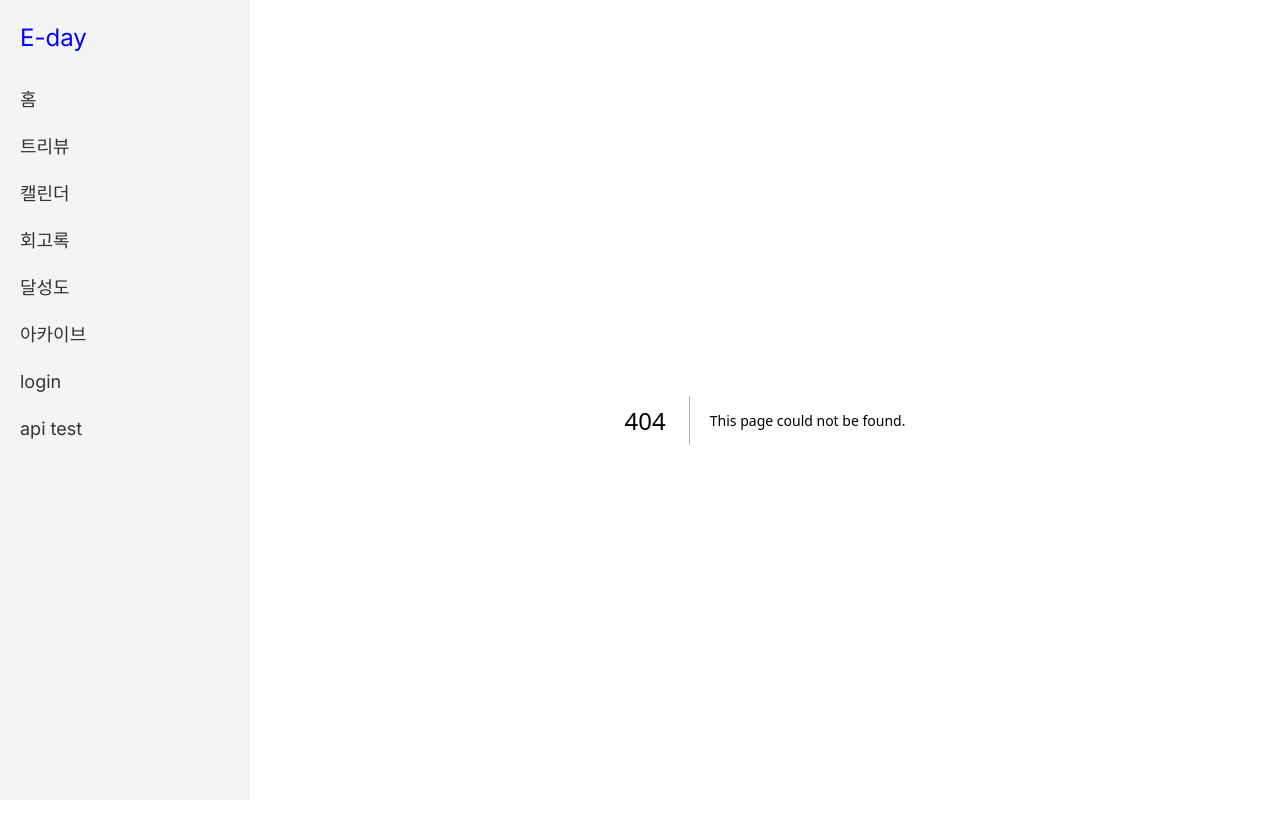
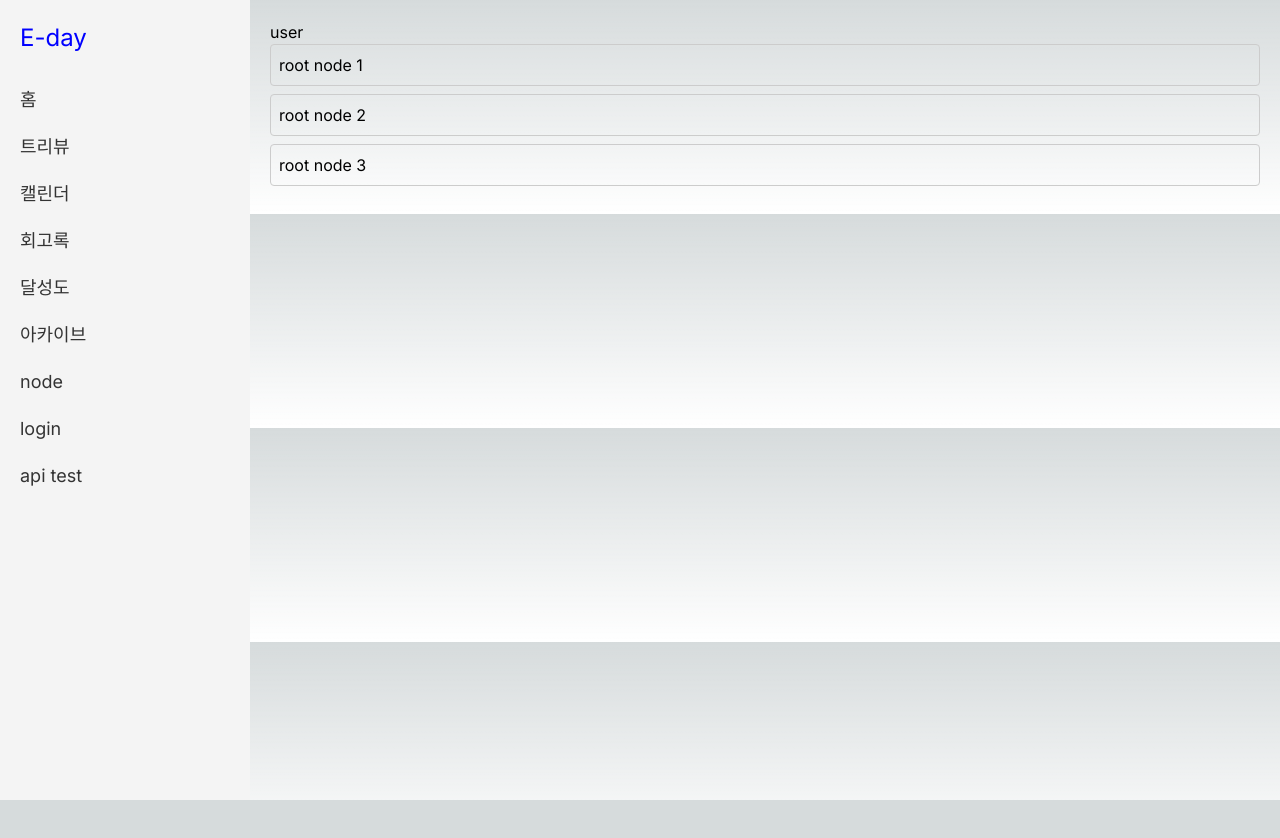
Before and after one commit to Team-MoLU/E-DAY-Next.js, a Next.js app: page /node in a window 1280 px wide. Before the commit this address had no page. After the commit the page ends 800 px from the top, so only its background shows below. Built offline with nearby package versions, Linux system fonts and the light colour scheme; data requests are answered from the project's data file.

Commit message:
[EASY-47] feat: node 탐색 구현

```diff
--- /dev/null
+++ b/db.json
@@ -0,0 +1,98 @@
+{
+  "root": {
+    "subNodes": [
+      {
+        "id": "1",
+        "text": "root node 1"
+      },
+      {
+        "id": "2",
+        "text": "root node 2"
+      },
+      {
+        "id": "3",
+        "text": "root node 3"
+      }
+    ]
+  },
+
+  "node": [
+    {
+      "id": "1",
+      "text": "root node 1",
+      "subNodes": [
+        {
+          "id": "11",
+          "text": "11"
+        },
+        {
+          "id": "12",
+          "text": "12"
+        }
+      ]
+    },
+    {
+      "id": "2",
+      "text": "root node 2",
+      "subNodes": [
+        {
+          "id": "21",
+          "text": "21"
+        },
+        {
+          "id": "22",
+          "text": "22"
+        }
+      ]
+    },
+    {
+      "id": "3",
+      "text": "root node 3",
+      "subNodes": [
+        {
+          "id": "31",
+          "text": "31"
+        }
+      ]
+    },
+    {
+      "id": "11",
+      "text": "11",
+      "subNodes": [{ "id": "111", "text": "111" }]
+    },
+    {
+      "id": "12",
+      "text": "12",
+      "subNodes": [
+        { "id": "121", "text": "121" },
+        {
+          "id": "122",
+          "text": "122"
+        }
+      ]
+    },
+    { "id": "111", "text": "111", "subNodes": [] },
+    { "id": "121", "text": "121", "subNodes": [] },
+    {
+      "id": "122",
+      "text": "122",
+      "subNodes": []
+    },
+    {
+      "id": "21",
+      "text": "21",
+      "subNodes": [{ "id": "211", "text": "211" }]
+    },
+    {
+      "id": "22",
+      "text": "22",
+      "subNodes": []
+    },
+    { "id": "211", "text": "211", "subNodes": [] },
+    {
+      "id": "31",
+      "text": "31",
+      "subNodes": []
+    }
+  ]
+}
--- a/src/app/layout.js
+++ b/src/app/layout.js
@@ -23,6 +23,7 @@ export default function RootLayout({ children }) {
           <Link href="/achievement">달성도</Link>
           <Link href="/archive">아카이브</Link>
 
+          <Link href="/node">node</Link>
           <Link href="/login">login</Link>
           <Link href="/api-test">api test</Link>
         </div>
--- /dev/null
+++ b/src/app/node/[id]/page.js
@@ -0,0 +1,21 @@
+import Link from "next/link";
+
+export default async function NodePage(props) {
+  const response = await fetch("http://localhost:8080/node/" + props.params.id);
+  const node = await response.json();
+  const subNodes = node.subNodes;
+
+  return (
+    <div>
+      {/* <h1>node의 경로 표시해줘야</h1> */}
+      <h1>current node id: {node.id}</h1>
+      <ul>
+        {subNodes.map((node, index) => (
+          <Link href={"/node/" + node.id} key={node.id}>
+            <li className="node-item">{node.text}</li>
+          </Link>
+        ))}
+      </ul>
+    </div>
+  );
+}
--- /dev/null
+++ b/src/app/node/page.js
@@ -0,0 +1,21 @@
+import Link from "next/link";
+
+export default async function RootNodePage(props) {
+  const nodeId = props.params.id;
+  const response = await fetch("http://localhost:8080/root");
+  const node = await response.json();
+  const subNodes = node.subNodes;
+
+  return (
+    <div>
+      <h1>user</h1>
+      <ul>
+        {subNodes.map((node, index) => (
+          <Link href={"/node/" + node.id} key={node.id}>
+            <li className="node-item">{node.text}</li>
+          </Link>
+        ))}
+      </ul>
+    </div>
+  );
+}
--- a/src/app/page.js
+++ b/src/app/page.js
@@ -1,35 +1,7 @@
-"use client";
-import { useState } from "react";
-
 export default function HomePage() {
-  const [currentNode, setCurrentNode] = useState("user");
-
-  const nodes = [
-    "밥 먹기",
-    "토익 단어 외우기",
-    "밥 먹지 말던가.... 웅....",
-    "밥 알아서 하기",
-    "집 가기 제발ㄹ 보내줘",
-  ];
-
-  const handleClick = (node) => {
-    setCurrentNode(node);
-  };
-
   return (
     <div>
-      <h1>{currentNode}</h1>
-      <ul>
-        {nodes.map((node, index) => (
-          <li
-            key={index}
-            className="node-item"
-            onClick={() => handleClick(node)}
-          >
-            {node}
-          </li>
-        ))}
-      </ul>
+      <h1>This is Home page</h1>
     </div>
   );
 }
```
